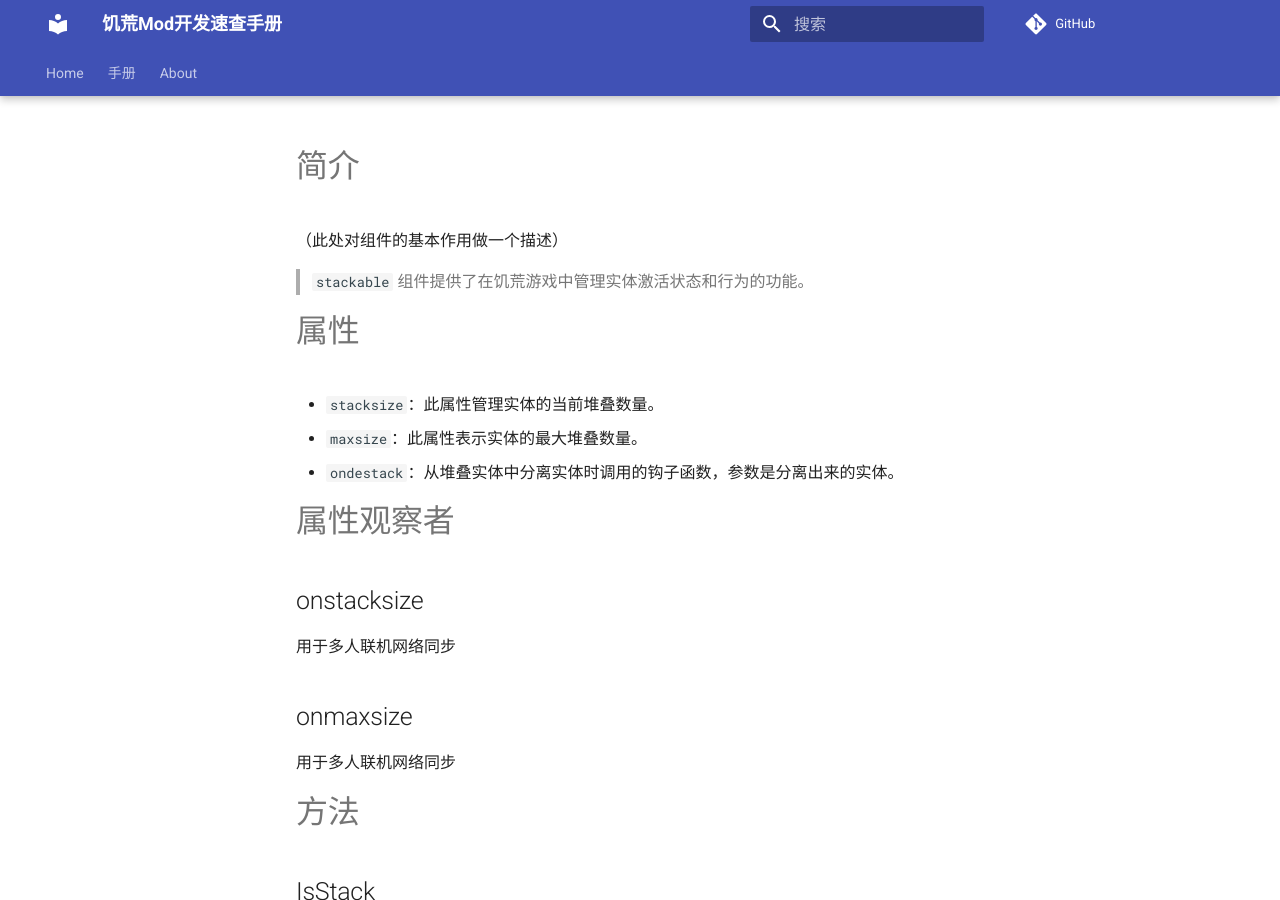
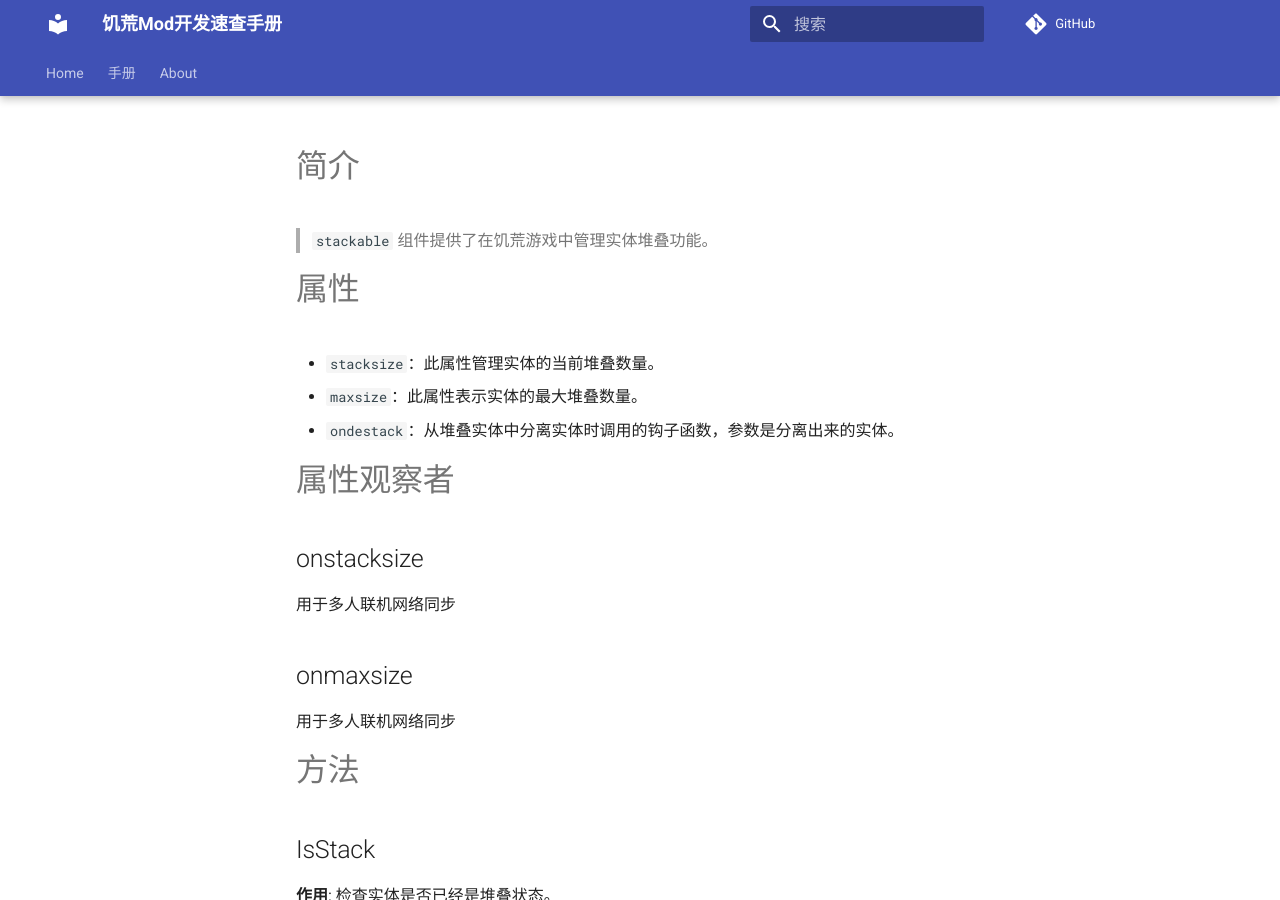
Before and after one commit to user919lx/DST-QREF, an MkDocs documentation site: the page built from docs/components/stackable.md, in a window 1280 px wide and 900 px high. Built offline with MkDocs 1.6.1 and Material for MkDocs 9.7.7, drawn with Linux system fonts in a browser that asks for light colours; comment, search, counter and statistics services are not loaded.

Commit message:
修改描述

```diff
--- a/docs/components/stackable.md
+++ b/docs/components/stackable.md
@@ -1,7 +1,6 @@
 
 # 简介
-（此处对组件的基本作用做一个描述）
->`stackable` 组件提供了在饥荒游戏中管理实体激活状态和行为的功能。
+>`stackable` 组件提供了在饥荒游戏中管理实体堆叠功能。
 
 # 属性
 
```
